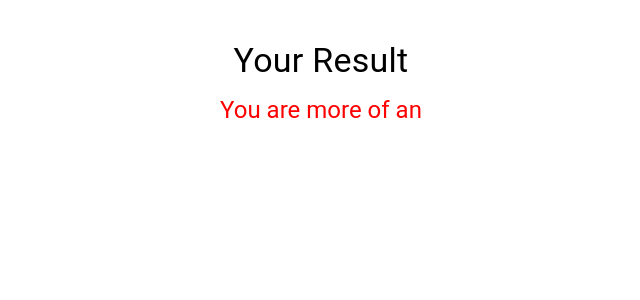
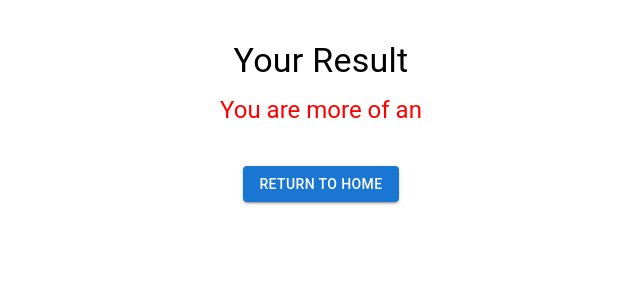
Before and after one commit to fulldev319/teamway, a React (Create React App) app in the folder frontend/: page /result in a window 1280 px wide. Shown: the top 300 px of the page, without its empty margins (319-959 px from the left). Built offline with nearby package versions, Linux system fonts and the light colour scheme.

Commit message:
add button to return home page

```diff
--- a/frontend/src/components/ResultPage.js
+++ b/frontend/src/components/ResultPage.js
@@ -1,11 +1,17 @@
 import React from "react";
-import { useLocation } from "react-router-dom";
-import { Container, Typography, Box } from "@mui/material";
+import { useLocation, useNavigate } from "react-router-dom";
+import { Container, Typography, Box, Button } from "@mui/material";
 
 const ResultPage = () => {
   const location = useLocation();
+  const navigate = useNavigate();
+
   const params = new URLSearchParams(location.search);
   const result = params.get("type");
+
+  const handleHome = () => {
+    navigate("/");
+  };
 
   return (
     <Container maxWidth="sm">
@@ -16,6 +22,11 @@ const ResultPage = () => {
         <Typography variant="h5" color="red">
           You are more of an {result}
         </Typography>
+        <Box textAlign="center" mt={5}>
+          <Button variant="contained" color="primary" onClick={handleHome}>
+            Return to Home
+          </Button>
+        </Box>
       </Box>
     </Container>
   );
```
